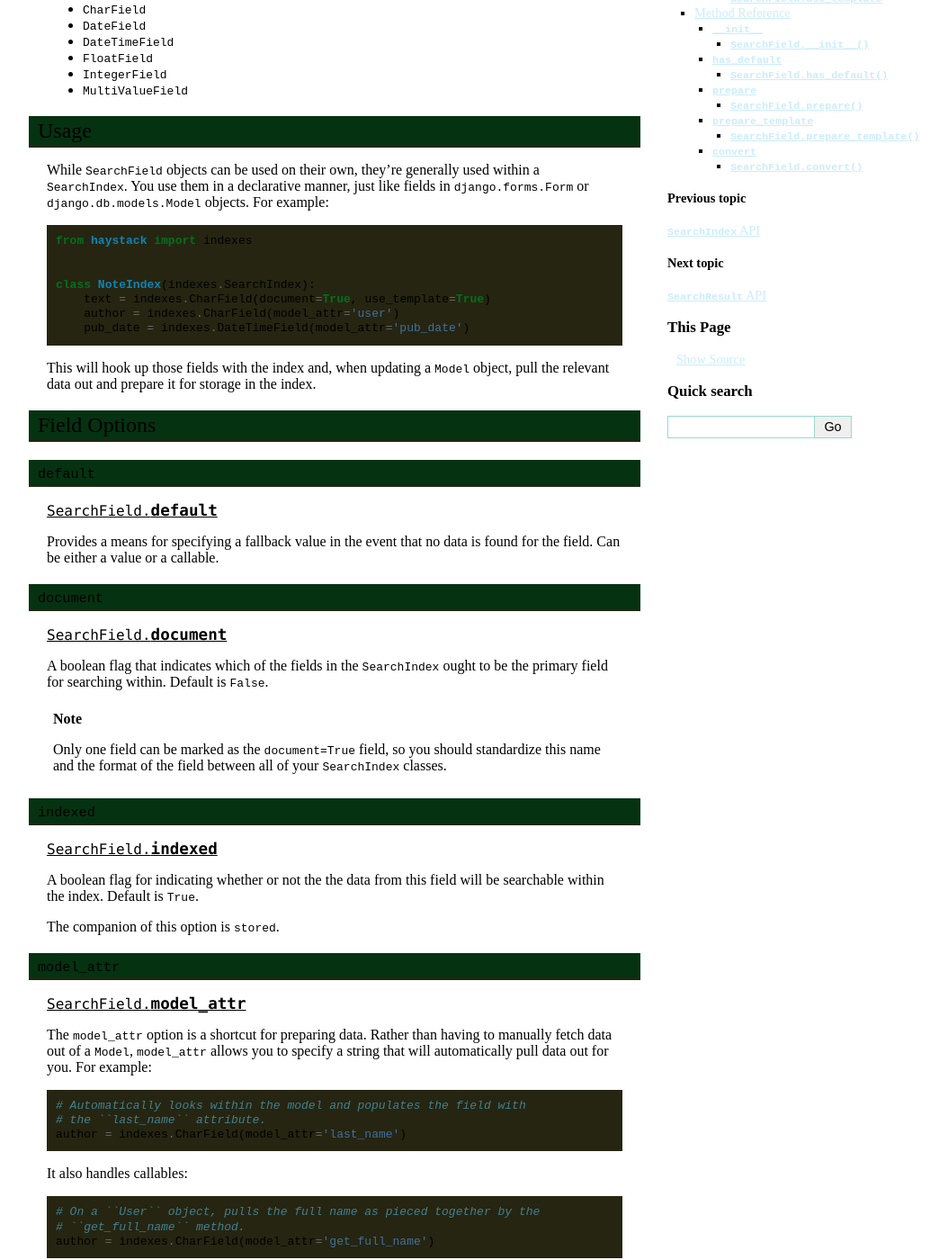
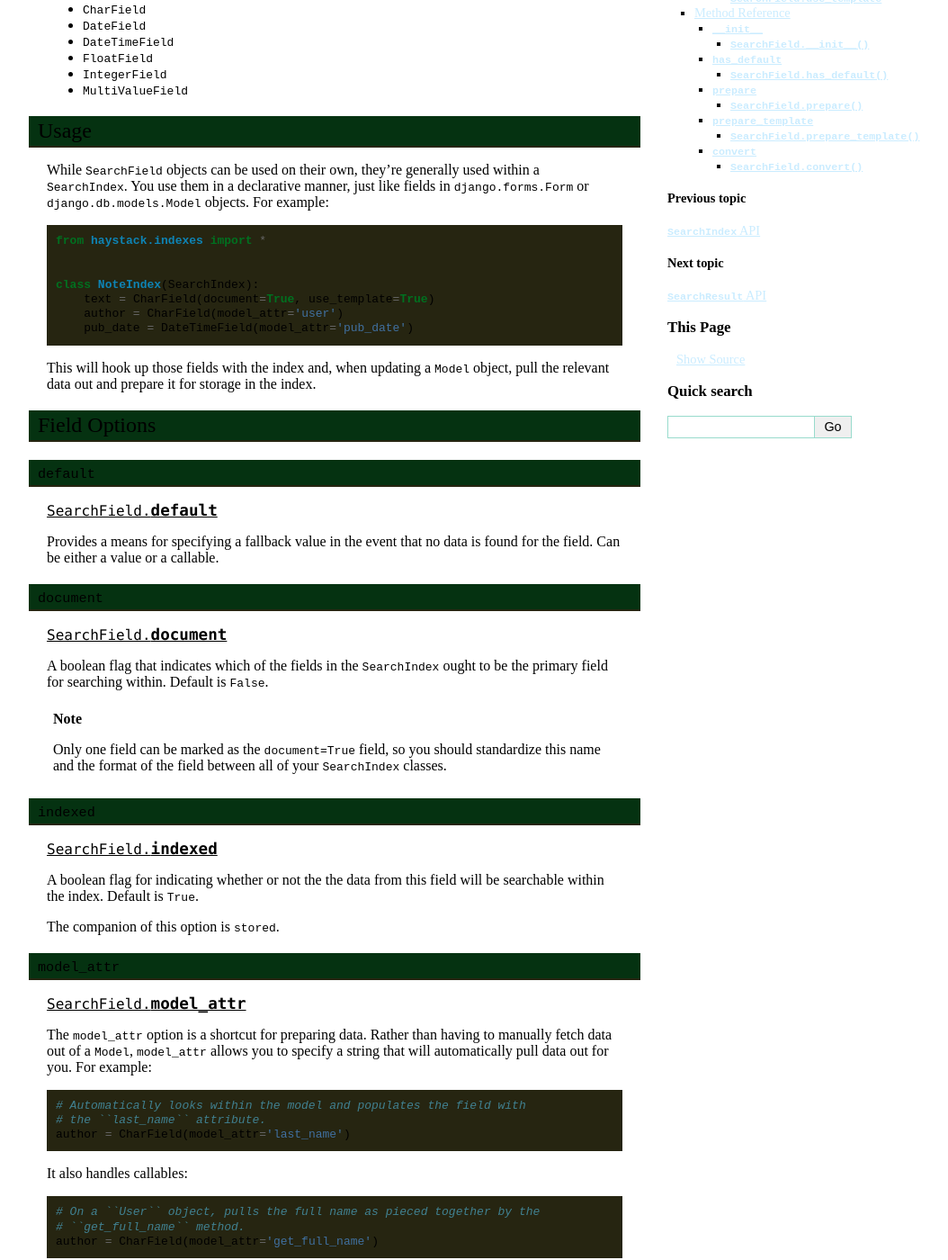
Before and after one commit to django-haystack/django-haystack, a Sphinx documentation site: the page built from docs/searchfield_api.rst, in a window 1280 px wide and 1400 px high, scrolled down 680 px. Shown: the whole window at 90% size, without its empty margins (138-1192 px from the left). Built offline with Sphinx 7.4.7, drawn with Linux system fonts in a browser that asks for light colours; a style sheet for code colours, icons or effects is not loaded.

Commit message:
Updated docs to reflect the recommended way to do imports in when defining ``SearchIndex`` classes.
This is not my preferred style but reduces the import errors some people experience.

```diff
--- a/docs/debugging.rst
+++ b/docs/debugging.rst
@@ -77,14 +77,14 @@ small sites or development.
 
 A way to solve this is to subclass ``SearchIndex`` instead::
 
-    from haystack import indexes
+    from haystack.indexes import *
 
     # Change from:
     #
-    #   class MySearchIndex(indexes.RealTimeSearchIndex):
+    #   class MySearchIndex(RealTimeSearchIndex):
     #
     # to:
-    class MySearchIndex(indexes.SearchIndex):
+    class MySearchIndex(SearchIndex):
         ...
 
 The final step is to set up a cron job that runs
--- a/docs/faceting.rst
+++ b/docs/faceting.rst
@@ -45,11 +45,11 @@ If the data in the fields you're faceting on is complex, you may want to
 consider duplicating fields you'll be faceting on and marking them as
 ``indexed=False``. So to modify our existing example::
 
-    class NoteIndex(indexes.SearchIndex):
-        text = indexes.CharField(document=True, use_template=True)
-        author = indexes.CharField(model_attr='user')
-        author_exact = indexes.CharField(model_attr='user', indexed=False)
-        pub_date = indexes.DateTimeField(model_attr='pub_date')
+    class NoteIndex(SearchIndex):
+        text = CharField(document=True, use_template=True)
+        author = CharField(model_attr='user')
+        author_exact = CharField(model_attr='user', indexed=False)
+        pub_date = DateTimeField(model_attr='pub_date')
 
 This informs the backend that no post-processing is to be done on the data
 (such as lowercase/stemming/tokenizing/etc.), allowing the faceting to be
--- a/docs/searchfield_api.rst
+++ b/docs/searchfield_api.rst
@@ -41,13 +41,13 @@ within a ``SearchIndex``. You use them in a declarative manner, just like
 fields in ``django.forms.Form`` or ``django.db.models.Model`` objects. For
 example::
 
-    from haystack import indexes
+    from haystack.indexes import *
 
 
-    class NoteIndex(indexes.SearchIndex):
-        text = indexes.CharField(document=True, use_template=True)
-        author = indexes.CharField(model_attr='user')
-        pub_date = indexes.DateTimeField(model_attr='pub_date')
+    class NoteIndex(SearchIndex):
+        text = CharField(document=True, use_template=True)
+        author = CharField(model_attr='user')
+        pub_date = DateTimeField(model_attr='pub_date')
 
 This will hook up those fields with the index and, when updating a ``Model``
 object, pull the relevant data out and prepare it for storage in the index.
@@ -99,19 +99,19 @@ a string that will automatically pull data out for you. For example::
 
     # Automatically looks within the model and populates the field with
     # the ``last_name`` attribute.
-    author = indexes.CharField(model_attr='last_name')
+    author = CharField(model_attr='last_name')
 
 It also handles callables::
 
     # On a ``User`` object, pulls the full name as pieced together by the
     # ``get_full_name`` method.
-    author = indexes.CharField(model_attr='get_full_name')
+    author = CharField(model_attr='get_full_name')
 
 And can look through relations::
 
     # Pulls the ``bio`` field from a ``UserProfile`` object that has a
     # ``OneToOneField`` relationship to a ``User`` object.
-    biography = indexes.CharField(model_attr='user__profile__bio')
+    biography = CharField(model_attr='user__profile__bio')
 
 ``null``
 --------
@@ -153,7 +153,7 @@ This option lets you override that path (though still within ``TEMPLATE_DIRS``).
 
 Example::
 
-    bio = indexes.CharField(use_template=True, template_name='myapp/data/bio.txt')
+    bio = CharField(use_template=True, template_name='myapp/data/bio.txt')
 
 ``use_template``
 ----------------
--- a/docs/searchindex_api.rst
+++ b/docs/searchindex_api.rst
@@ -22,15 +22,15 @@ Quick Start
 For the impatient::
 
     import datetime
-    from haystack import indexes
+    from haystack.indexes import *
     from haystack import site
     from myapp.models import Note
 
 
-    class NoteIndex(indexes.SearchIndex):
-        text = indexes.CharField(document=True, use_template=True)
-        author = indexes.CharField(model_attr='user')
-        pub_date = indexes.DateTimeField(model_attr='pub_date')
+    class NoteIndex(SearchIndex):
+        text = CharField(document=True, use_template=True)
+        author = CharField(model_attr='user')
+        pub_date = DateTimeField(model_attr='pub_date')
 
         def get_queryset(self):
             "Used when the entire index for model is updated."
@@ -116,12 +116,12 @@ contents of that field, which avoids the database hit.:
 
 Within ``myapp/search_indexes.py``::
 
-    class NoteIndex(indexes.SearchIndex):
-        text = indexes.CharField(document=True, use_template=True)
-        author = indexes.CharField(model_attr='user')
-        pub_date = indexes.DateTimeField(model_attr='pub_date')
+    class NoteIndex(SearchIndex):
+        text = CharField(document=True, use_template=True)
+        author = CharField(model_attr='user')
+        pub_date = DateTimeField(model_attr='pub_date')
         # Define the additional field.
-        rendered = indexes.CharField(use_template=True, indexed=False)
+        rendered = CharField(use_template=True, indexed=False)
 
 Then, inside a template named ``search/indexes/myapp/note_rendered.txt``::
 
@@ -216,10 +216,10 @@ To keep with our existing example, one use case might be altering the name
 inside the ``author`` field to be "firstname lastname <email>". In this case,
 you might write the following code::
 
-    class NoteIndex(indexes.SearchIndex):
-        text = indexes.CharField(document=True, use_template=True)
-        author = indexes.CharField(model_attr='user')
-        pub_date = indexes.DateTimeField(model_attr='pub_date')
+    class NoteIndex(SearchIndex):
+        text = CharField(document=True, use_template=True)
+        author = CharField(model_attr='user')
+        pub_date = DateTimeField(model_attr='pub_date')
 
         def prepare_author(self, obj):
             return "%s <%s>" % (obj.user.get_full_name(), obj.user.email)
@@ -231,10 +231,10 @@ data may come from the field itself.
 Just like ``Form.clean_FOO``, the field's ``prepare`` runs before the
 ``prepare_FOO``, allowing you to access ``self.prepared_data``. For example::
 
-    class NoteIndex(indexes.SearchIndex):
-        text = indexes.CharField(document=True, use_template=True)
-        author = indexes.CharField(model_attr='user')
-        pub_date = indexes.DateTimeField(model_attr='pub_date')
+    class NoteIndex(SearchIndex):
+        text = CharField(document=True, use_template=True)
+        author = CharField(model_attr='user')
+        pub_date = DateTimeField(model_attr='pub_date')
 
         def prepare_author(self, obj):
             # Say we want last name first, the hard way.
@@ -249,11 +249,11 @@ Just like ``Form.clean_FOO``, the field's ``prepare`` runs before the
 This method is fully function with ``model_attr``, so if there's no convenient
 way to access the data you want, this is an excellent way to prepare it.
 
-    class NoteIndex(indexes.SearchIndex):
-        text = indexes.CharField(document=True, use_template=True)
-        author = indexes.CharField(model_attr='user')
-        categories = indexes.MultiValueField()
-        pub_date = indexes.DateTimeField(model_attr='pub_date')
+    class NoteIndex(SearchIndex):
+        text = CharField(document=True, use_template=True)
+        author = CharField(model_attr='user')
+        categories = MultiValueField()
+        pub_date = DateTimeField(model_attr='pub_date')
 
         def prepare_categories(self, obj):
             # Since we're using a M2M relationship with a complex lookup,
@@ -272,10 +272,10 @@ Overriding this method is useful if you need to collect more than one piece
 of data or need to incorporate additional data that is not well represented
 by a single ``SearchField``. An example might look like::
 
-    class NoteIndex(indexes.SearchIndex):
-        text = indexes.CharField(document=True, use_template=True)
-        author = indexes.CharField(model_attr='user')
-        pub_date = indexes.DateTimeField(model_attr='pub_date')
+    class NoteIndex(SearchIndex):
+        text = CharField(document=True, use_template=True)
+        author = CharField(model_attr='user')
+        pub_date = DateTimeField(model_attr='pub_date')
 
         def prepare(self, object):
             self.prepared_data = super(NoteIndex, self).prepare(object)
@@ -446,10 +446,10 @@ By default, returns ``all()`` on the model's default manager.
 
 Example::
 
-    class NoteIndex(indexes.SearchIndex):
-        text = indexes.CharField(document=True, use_template=True)
-        author = indexes.CharField(model_attr='user')
-        pub_date = indexes.DateTimeField(model_attr='pub_date')
+    class NoteIndex(SearchIndex):
+        text = CharField(document=True, use_template=True)
+        author = CharField(model_attr='user')
+        pub_date = DateTimeField(model_attr='pub_date')
 
         def load_all_queryset(self):
             # Pull all objects related to the Note in search results.
@@ -516,22 +516,22 @@ Quick Start
 For the impatient::
 
     import datetime
-    from haystack import indexes
+    from haystack.indexes import *
     from haystack import site
     from myapp.models import Note
 
     # All Fields
-    class AllNoteIndex(indexes.ModelSearchIndex):
+    class AllNoteIndex(ModelSearchIndex):
         class Meta:
             pass
 
     # Blacklisted Fields
-    class LimitedNoteIndex(indexes.ModelSearchIndex):
+    class LimitedNoteIndex(ModelSearchIndex):
         class Meta:
             excludes = ['user']
 
     # Whitelisted Fields
-    class NoteIndex(indexes.ModelSearchIndex):
+    class NoteIndex(ModelSearchIndex):
         class Meta:
             fields = ['user', 'pub_date']
 
--- a/docs/tutorial.rst
+++ b/docs/tutorial.rst
@@ -185,15 +185,15 @@ it applies to, though that is not required. This allows
 ``NoteSearchIndex`` should look like::
 
     import datetime
-    from haystack import indexes
+    from haystack.indexes import *
     from haystack import site
     from myapp.models import Note
 
 
-    class NoteIndex(indexes.SearchIndex):
-        text = indexes.CharField(document=True, use_template=True)
-        author = indexes.CharField(model_attr='user')
-        pub_date = indexes.DateTimeField(model_attr='pub_date')
+    class NoteIndex(SearchIndex):
+        text = CharField(document=True, use_template=True)
+        author = CharField(model_attr='user')
+        pub_date = DateTimeField(model_attr='pub_date')
 
         def get_queryset(self):
             """Used when the entire index for model is updated."""
```
Also changed, not shown: 10 other files.
